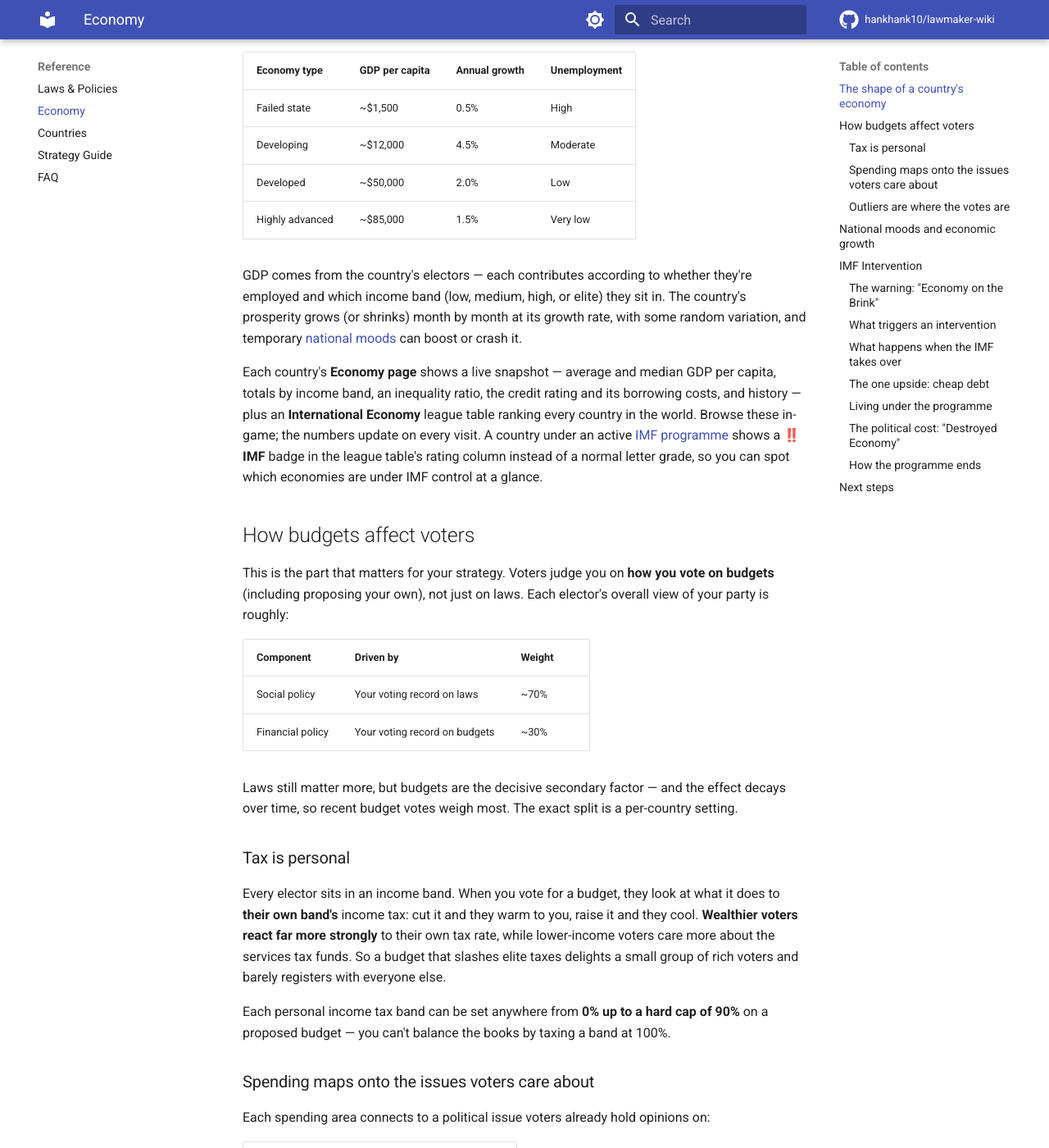
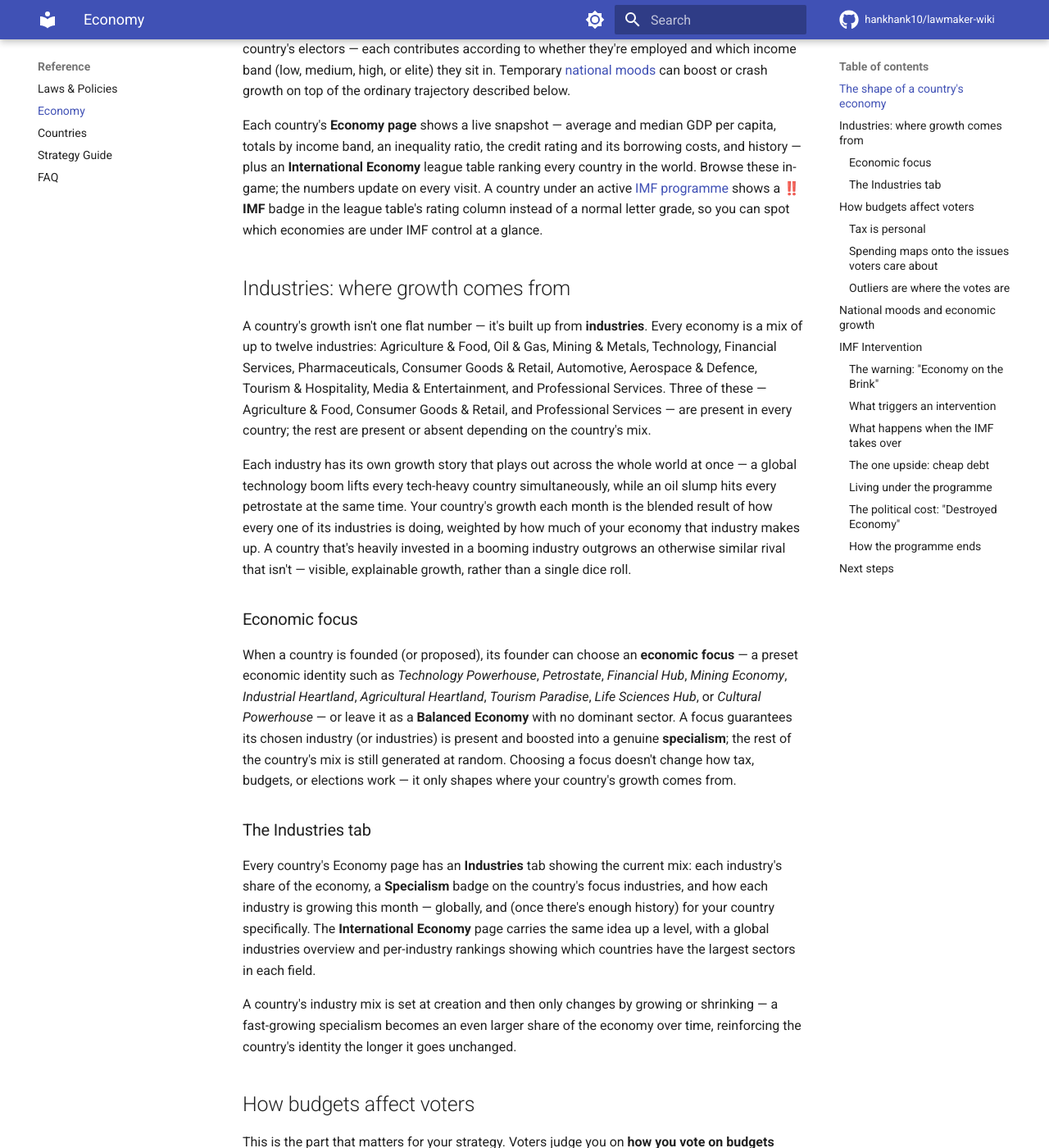
Before and after one commit to hankhank10/lawmaker-wiki, an MkDocs documentation site: the page built from docs/gameplay/economy.md, in a window 1280 px wide and 1400 px high, scrolled down 425 px. Shown: the whole window at 82% size. Built offline with MkDocs 1.6.1 and Material for MkDocs 9.7.7, drawn with Linux system fonts in a browser that asks for light colours; comment, search, counter and statistics services are not loaded; some of the changed text lies outside the part shown.

Commit message:
📝 Sync from private repo
Auto-synced from hankhank10/lawmaker/game-manual

```diff
--- a/docs/gameplay/economy.md
+++ b/docs/gameplay/economy.md
@@ -1,21 +1,28 @@
 # Economy
 
-Most countries in Lawmaker have a **modelled economy** that gives the nation a size (total GDP), a prosperity level (GDP per capita), and a growth trajectory. All figures are in US dollars. You don't manage the economy directly — but your party's **budget votes** shape it and, crucially, shape how voters see you.
+Most countries in Lawmaker have a **modelled economy** that gives the nation a size (total GDP), a prosperity level (GDP per capita), and a growth trajectory built from its **industries**. All figures are in US dollars. You don't manage the economy directly — but your party's **budget votes** shape it and, crucially, shape how voters see you.
 
 ## The shape of a country's economy
 
-When a country is created it's assigned one of four **economy types**, which set its starting prosperity and growth:
-
-| Economy type | GDP per capita | Annual growth | Unemployment |
-| --- | --- | --- | --- |
-| Failed state | ~$1,500 | 0.5% | High |
-| Developing | ~$12,000 | 4.5% | Moderate |
-| Developed | ~$50,000 | 2.0% | Low |
-| Highly advanced | ~$85,000 | 1.5% | Very low |
-
-GDP comes from the country's electors — each contributes according to whether they're employed and which income band (low, medium, high, or elite) they sit in. The country's prosperity grows (or shrinks) month by month at its growth rate, with some random variation, and temporary [national moods](#national-moods-and-economic-growth) can boost or crash it.
+Every country starts as a **developed economy**, with a starting GDP per capita in the tens of thousands of dollars and some random variation between countries. GDP comes from the country's electors — each contributes according to whether they're employed and which income band (low, medium, high, or elite) they sit in. Temporary [national moods](#national-moods-and-economic-growth) can boost or crash growth on top of the ordinary trajectory described below.
 
 Each country's **Economy page** shows a live snapshot — average and median GDP per capita, totals by income band, an inequality ratio, the credit rating and its borrowing costs, and history — plus an **International Economy** league table ranking every country in the world. Browse these in-game; the numbers update on every visit. A country under an active [IMF programme](#imf-intervention) shows a **‼️ IMF** badge in the league table's rating column instead of a normal letter grade, so you can spot which economies are under IMF control at a glance.
+
+## Industries: where growth comes from
+
+A country's growth isn't one flat number — it's built up from **industries**. Every economy is a mix of up to twelve industries: Agriculture & Food, Oil & Gas, Mining & Metals, Technology, Financial Services, Pharmaceuticals, Consumer Goods & Retail, Automotive, Aerospace & Defence, Tourism & Hospitality, Media & Entertainment, and Professional Services. Three of these — Agriculture & Food, Consumer Goods & Retail, and Professional Services — are present in every country; the rest are present or absent depending on the country's mix.
+
+Each industry has its own growth story that plays out across the whole world at once — a global technology boom lifts every tech-heavy country simultaneously, while an oil slump hits every petrostate at the same time. Your country's growth each month is the blended result of how every one of its industries is doing, weighted by how much of your economy that industry makes up. A country that's heavily invested in a booming industry outgrows an otherwise similar rival that isn't — visible, explainable growth, rather than a single dice roll.
+
+### Economic focus
+
+When a country is founded (or proposed), its founder can choose an **economic focus** — a preset economic identity such as *Technology Powerhouse*, *Petrostate*, *Financial Hub*, *Mining Economy*, *Industrial Heartland*, *Agricultural Heartland*, *Tourism Paradise*, *Life Sciences Hub*, or *Cultural Powerhouse* — or leave it as a **Balanced Economy** with no dominant sector. A focus guarantees its chosen industry (or industries) is present and boosted into a genuine **specialism**; the rest of the country's mix is still generated at random. Choosing a focus doesn't change how tax, budgets, or elections work — it only shapes where your country's growth comes from.
+
+### The Industries tab
+
+Every country's Economy page has an **Industries** tab showing the current mix: each industry's share of the economy, a **Specialism** badge on the country's focus industries, and how each industry is growing this month — globally, and (once there's enough history) for your country specifically. The **International Economy** page carries the same idea up a level, with a global industries overview and per-industry rankings showing which countries have the largest sectors in each field.
+
+A country's industry mix is set at creation and then only changes by growing or shrinking — a fast-growing specialism becomes an even larger share of the economy over time, reinforcing the country's identity the longer it goes unchanged.
 
 ## How budgets affect voters
 
```
